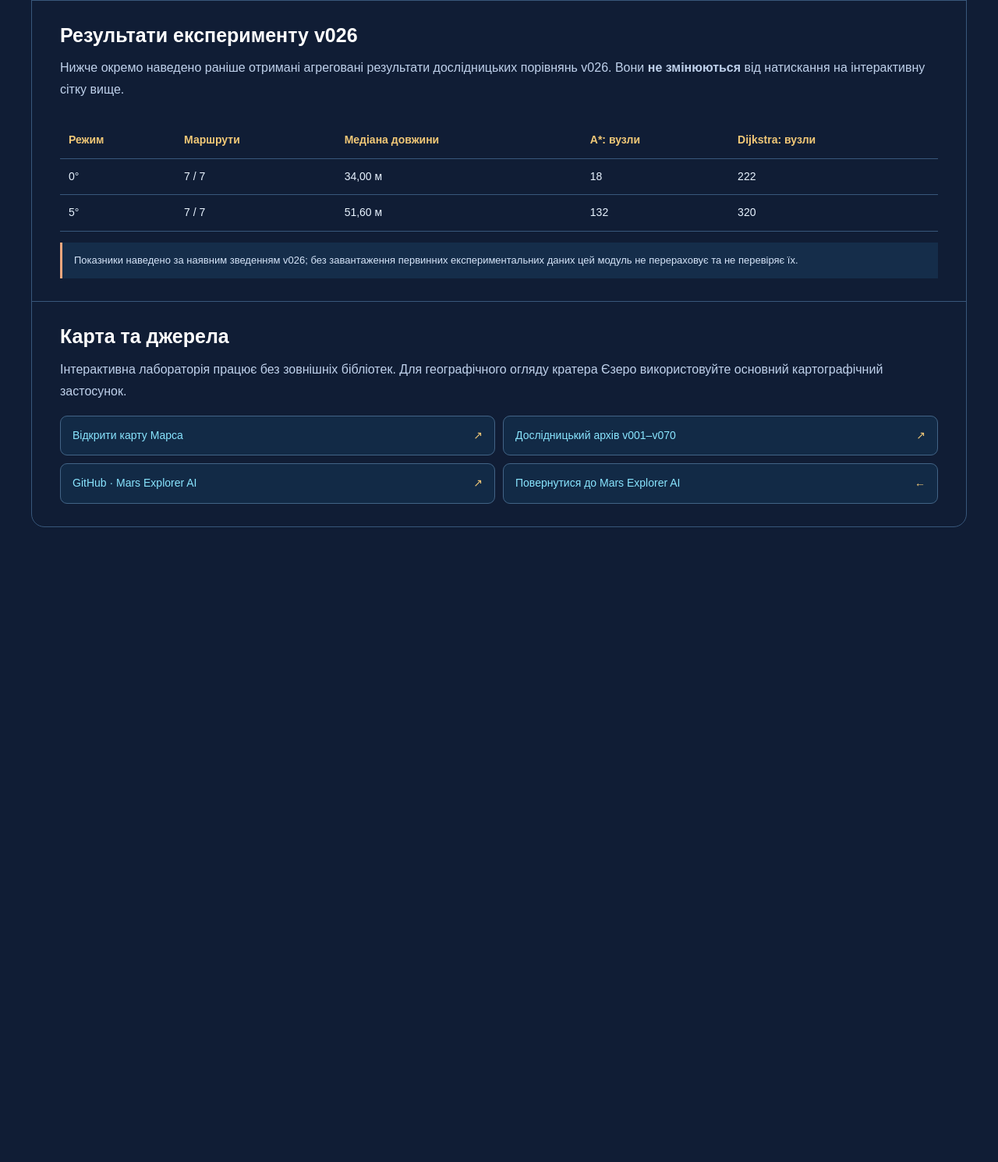
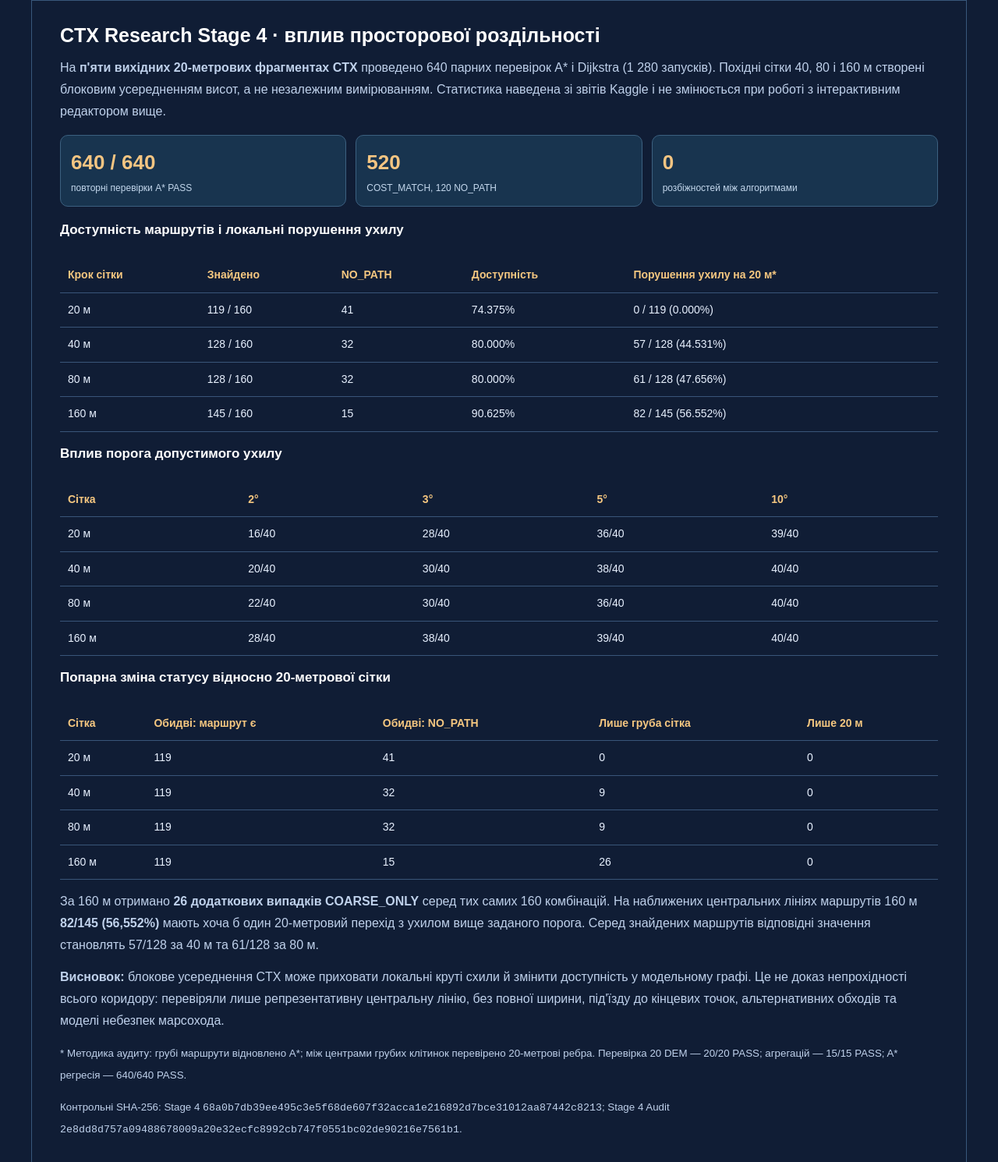
Before and after one commit to oleksisa/mars-explorer-ai-martian-map, a plain HTML site: page lab.html in a window 1280 px wide. Shown: the part 4958-6448 px from the top of the page at 78% size. Before the commit the page ends 5634 px from the top, so only its background shows below. Drawn offline with Linux system fonts and the light colour scheme.

Commit message:
Add files via upload

```diff
--- a/lab.html
+++ b/lab.html
@@ -225,6 +225,32 @@ html[data-mars-embed="1"] #ml-portal .mx-hero{border-radius:0!important}
 <p><strong>Ефективність пошуку:</strong> у всіх 119 успішних порівняннях A* відвідав менше вузлів, ніж Dijkstra. Загальна медіана скорочення — <strong>49,483%</strong> (не час виконання). 41 випадок NO_PATH виник через обмеження ухилу. Контрольний аудит: перевірка матриць CTX <strong>5/5 PASS</strong>, регресія пілота за кількістю вузлів <strong>8/8 PASS</strong>, цілісність маніфесту <strong>PASS</strong>.</p>
 <p><strong>Контрольні суми поточної версії:</strong> Extended ZIP: <code>6f753ee66cd63558673071400426940d447543f16a8dc47dd674418ea4cc2118</code>; Audit v2 ZIP: <code>a230705641c638e64f6f25ee3a0f748cbb8305b84a2e9c403be969599a3ea404</code>.</p>
 <p class="ml-note"><strong>Межі відтворюваності:</strong> наведені числа взято з журналу успішного запуску Kaggle. Внутрішній маніфест Extended і п’ять DEM перевірено у Kaggle; в цьому HTML первинні CSV/GeoTIFF не завантажені і не перераховані. Регресія 8/8 перевіряє історичні значення відвіданих вузлів і статуси, а не повне бінарне зіставлення вихідного пілота. Рельєф охоплює лише п’ять сусідніх 128×128 ділянок. Обмеження — тільки ухил; немає моделі небезпек, реальних марсоходних обмежень або замірів часу. Не використовувати для реальної навігації.</p></section>
+
+<section class="mx-wrap" id="ctx-stage4" aria-labelledby="ctx-stage4-heading">
+<h2 id="ctx-stage4-heading">CTX Research Stage 4 · вплив просторової роздільності</h2>
+<p>На <strong>п'яти вихідних 20-метрових фрагментах CTX</strong> проведено 640 парних перевірок A* і Dijkstra (1 280 запусків). Похідні сітки 40, 80 і 160 м створені блоковим усередненням висот, а не незалежним вимірюванням. Статистика наведена зі звітів Kaggle і не змінюється при роботі з інтерактивним редактором вище.</p>
+<div class="ml-stage-stats"><div><strong>640 / 640</strong><span>повторні перевірки A* PASS</span></div><div><strong>520</strong><span>COST_MATCH, 120 NO_PATH</span></div><div><strong>0</strong><span>розбіжностей між алгоритмами</span></div></div>
+<h3>Доступність маршрутів і локальні порушення ухилу</h3>
+<div style="overflow-x:auto"><table class="ml-stage-table"><thead><tr><th>Крок сітки</th><th>Знайдено</th><th>NO_PATH</th><th>Доступність</th><th>Порушення ухилу на 20 м*</th></tr></thead><tbody><tr><td>20 м</td><td>119 / 160</td><td>41</td><td>74.375%</td><td>0 / 119 (0.000%)</td></tr>
+<tr><td>40 м</td><td>128 / 160</td><td>32</td><td>80.000%</td><td>57 / 128 (44.531%)</td></tr>
+<tr><td>80 м</td><td>128 / 160</td><td>32</td><td>80.000%</td><td>61 / 128 (47.656%)</td></tr>
+<tr><td>160 м</td><td>145 / 160</td><td>15</td><td>90.625%</td><td>82 / 145 (56.552%)</td></tr></tbody></table></div>
+<h3>Вплив порога допустимого ухилу</h3>
+<div style="overflow-x:auto"><table class="ml-stage-table"><thead><tr><th>Сітка</th><th>2°</th><th>3°</th><th>5°</th><th>10°</th></tr></thead><tbody><tr><td>20 м</td><td>16/40</td><td>28/40</td><td>36/40</td><td>39/40</td></tr>
+<tr><td>40 м</td><td>20/40</td><td>30/40</td><td>38/40</td><td>40/40</td></tr>
+<tr><td>80 м</td><td>22/40</td><td>30/40</td><td>36/40</td><td>40/40</td></tr>
+<tr><td>160 м</td><td>28/40</td><td>38/40</td><td>39/40</td><td>40/40</td></tr></tbody></table></div>
+<h3>Попарна зміна статусу відносно 20-метрової сітки</h3>
+<div style="overflow-x:auto"><table class="ml-stage-table"><thead><tr><th>Сітка</th><th>Обидві: маршрут є</th><th>Обидві: NO_PATH</th><th>Лише груба сітка</th><th>Лише 20 м</th></tr></thead><tbody><tr><td>20 м</td><td>119</td><td>41</td><td>0</td><td>0</td></tr>
+<tr><td>40 м</td><td>119</td><td>32</td><td>9</td><td>0</td></tr>
+<tr><td>80 м</td><td>119</td><td>32</td><td>9</td><td>0</td></tr>
+<tr><td>160 м</td><td>119</td><td>15</td><td>26</td><td>0</td></tr></tbody></table></div>
+<p>За 160 м отримано <strong>26 додаткових випадків COARSE_ONLY</strong> серед тих самих 160 комбінацій. На наближених центральних лініях маршрутів 160 м <strong>82/145 (56,552%)</strong> мають хоча б один 20-метровий перехід з ухилом вище заданого порога. Серед знайдених маршрутів відповідні значення становлять 57/128 за 40 м та 61/128 за 80 м.</p>
+<p><strong>Висновок:</strong> блокове усереднення CTX може приховати локальні круті схили й змінити доступність у модельному графі. Це не доказ непрохідності всього коридору: перевіряли лише репрезентативну центральну лінію, без повної ширини, під'їзду до кінцевих точок, альтернативних обходів та моделі небезпек марсохода.</p>
+<p><small>* Методика аудиту: грубі маршрути відновлено A*; між центрами грубих клітинок перевірено 20-метрові ребра. Перевірка 20 DEM — 20/20 PASS; агрегацій — 15/15 PASS; A* регресія — 640/640 PASS.</small></p>
+<p><small>Контрольні SHA-256: Stage 4 <code>68a0b7db39ee495c3e5f68de607f32acca1e216892d7bce31012aa87442c8213</code>; Stage 4 Audit <code>2e8dd8d757a09488678009a20e32ecfc8992cb747f0551bc02de90216e7561b1</code>.</small></p>
+</section>
+
 <section class="mx-wrap"><h2>Результати експерименту v026</h2><p>Нижче окремо наведено раніше отримані агреговані результати дослідницьких порівнянь v026. Вони <strong>не змінюються</strong> від натискання на інтерактивну сітку вище.</p><div style="overflow-x:auto"><table class="ml-table"><thead><tr><th>Режим</th><th>Маршрути</th><th>Медіана довжини</th><th>A*: вузли</th><th>Dijkstra: вузли</th></tr></thead><tbody><tr><td>0°</td><td>7 / 7</td><td>34,00 м</td><td>18</td><td>222</td></tr><tr><td>5°</td><td>7 / 7</td><td>51,60 м</td><td>132</td><td>320</td></tr></tbody></table></div><p class="ml-note">Показники наведено за наявним зведенням v026; без завантаження первинних експериментальних даних цей модуль не перераховує та не перевіряє їх.</p></section>
 <section class="mx-wrap"><h2>Карта та джерела</h2><p>Інтерактивна лабораторія працює без зовнішніх бібліотек. Для географічного огляду кратера Єзеро використовуйте основний картографічний застосунок.</p><div class="mx-links"><a class="mx-link" href="https://oleksisa.github.io/mars-explorer-ai-martian-map/" target="_blank" rel="noopener noreferrer"><span>Відкрити карту Марса</span><em>↗</em></a><a class="mx-link" href="https://www.kaggle.com/datasets/olekis/mars-explorer-ai-research-code-v001-v070" target="_blank" rel="noopener noreferrer"><span>Дослідницький архів v001–v070</span><em>↗</em></a><a class="mx-link" href="https://github.com/oleksisa/mars-explorer-ai-martian-map" target="_blank" rel="noopener noreferrer"><span>GitHub · Mars Explorer AI</span><em>↗</em></a><a class="mx-link" href="https://oleksis.fun/index/mars_explorer_ai_doslidzhennja_marsa/0-19"><span>Повернутися до Mars Explorer AI</span><em>←</em></a></div></section>
 </main>
```
